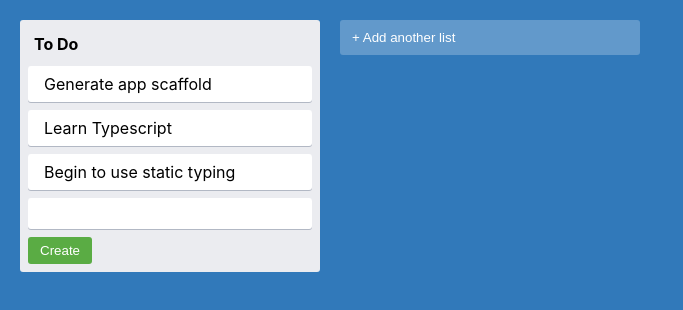
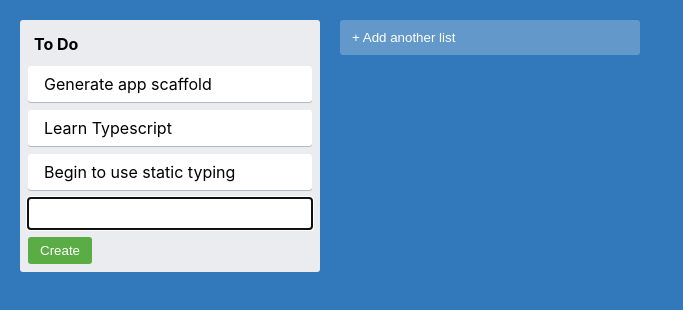
Before and after one commit to stallionunleashed79/trello-application, a React (Create React App) app: page / in a window 1280 px wide. Both pictures are taken after a click on the button "+ Add another card". Shown: the top 310 px of the page, without its empty margins (0-683 px from the left). Built offline with nearby package versions, Linux system fonts and the light colour scheme.

Commit message:
Added a ref component to provide autofocus to input field

```diff
--- a/src/components/NewItemForm.tsx
+++ b/src/components/NewItemForm.tsx
@@ -1,5 +1,6 @@
 import { useState } from 'react';
 import { NewItemButton, NewItemFormContainer, NewItemInput } from '../styles';
+import { useFocus } from '../utils/useFocus';
 
 type NewItemFormProps = {
     onAdd: (text: string) => void;
@@ -7,10 +8,11 @@
 
 export const NewItemForm = ({ onAdd }: NewItemFormProps) => {
     const [text, setText] = useState('');
+    const inputRef = useFocus();
 
     return (
         <NewItemFormContainer>
-            <NewItemInput value={text} onChange={e => setText(e.target.value)}/>
+            <NewItemInput ref={inputRef} value={text} onChange={e => setText(e.target.value)}/>
             <NewItemButton onClick={() => onAdd(text)}>Create</NewItemButton>
         </NewItemFormContainer>
     )
--- /dev/null
+++ b/src/utils/useFocus.ts
@@ -0,0 +1,9 @@
+import { useEffect, useRef } from 'react';
+
+export const useFocus = () => {
+    const ref = useRef<HTMLInputElement>(null);
+    useEffect(() => {
+      ref.current?.focus();
+    })
+    return ref;
+}
```
